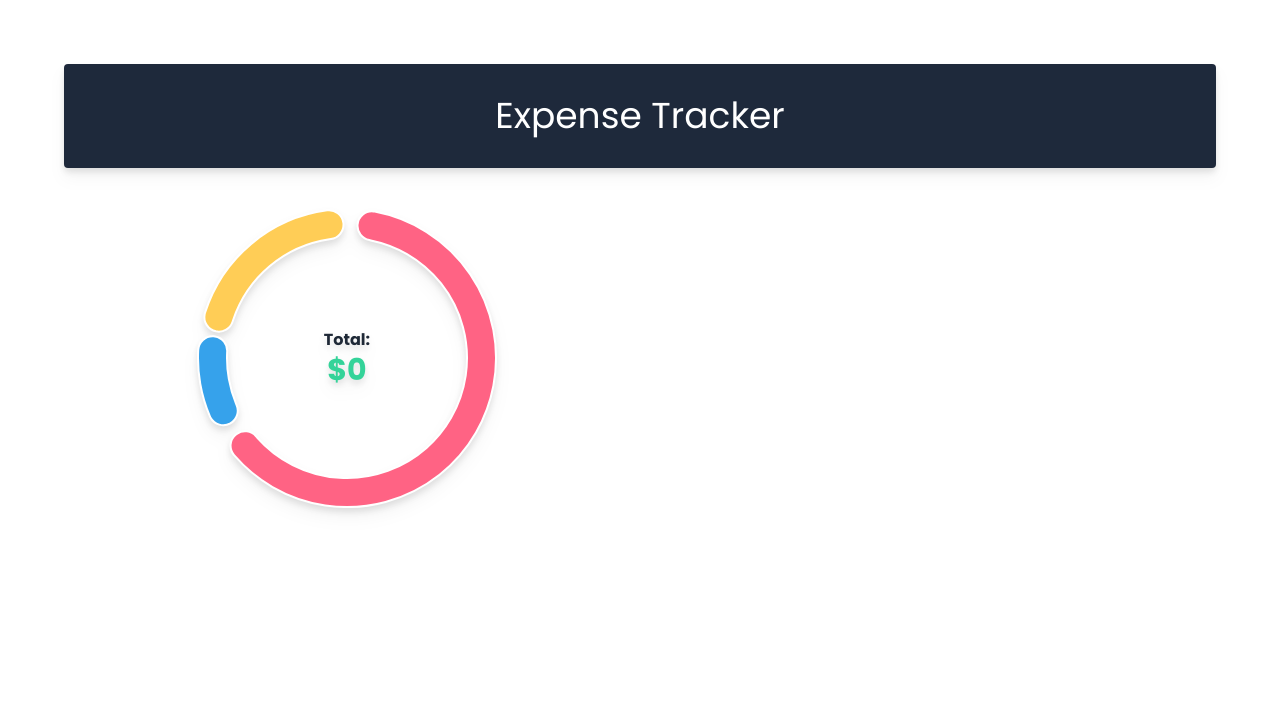
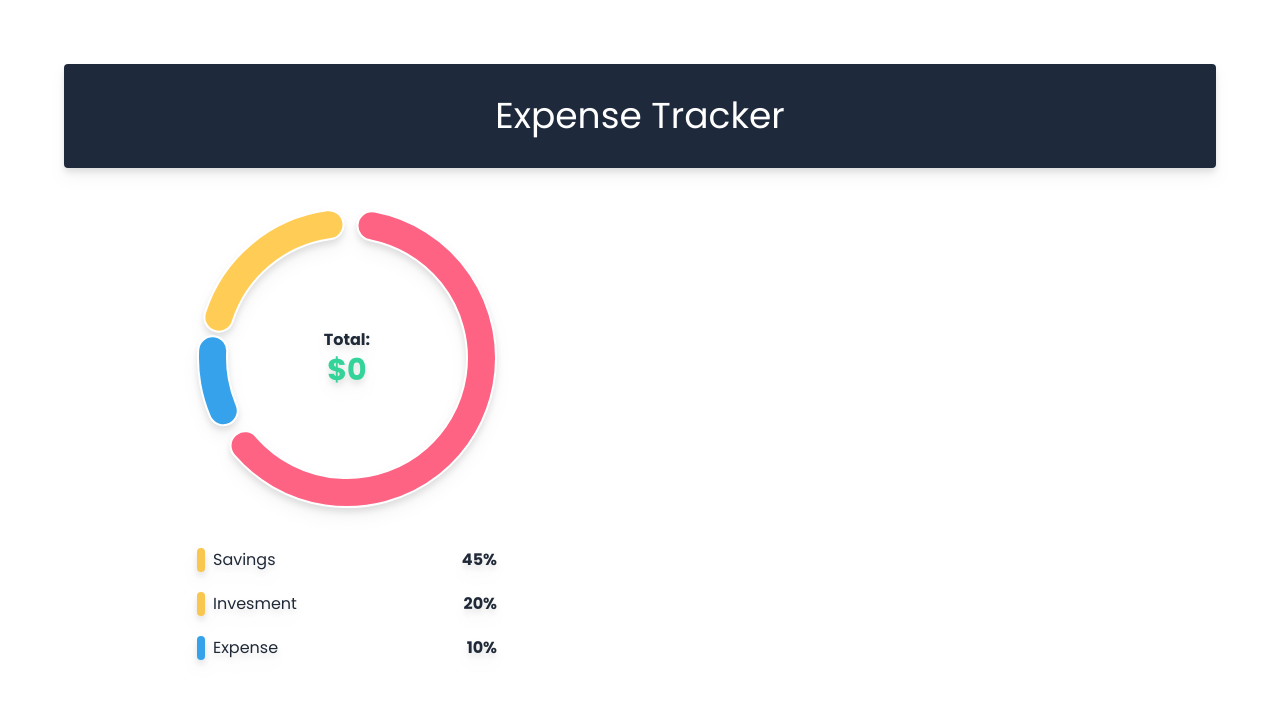
Before and after one commit to rody-huancas/frontend-expense-tracker-mern, a React (Vite) app: page / in a window 1280 px wide. Shown: the top 702 px of the page. Built offline with nearby package versions, Linux system fonts and the light colour scheme.

Commit message:
Add: label component

```diff
--- a/src/components/Graph.jsx
+++ b/src/components/Graph.jsx
@@ -1,5 +1,6 @@
 import { ArcElement, Chart } from "chart.js";
 import { Doughnut } from "react-chartjs-2";
+import { Labels } from "./Labels";
 
 Chart.register(ArcElement);
 
@@ -37,7 +38,10 @@ export const Graph = () => {
             </h3>
           </div>
 
-          <div className="flex flex-col py-10 gap-5">{/* Labels */}</div>
+          <div className="flex flex-col py-10 gap-5">
+            {/* Labels */}
+            <Labels />
+          </div>
         </div>
       </div>
     </>
--- /dev/null
+++ b/src/components/Labels.jsx
@@ -0,0 +1,44 @@
+const obj = [
+  {
+    type: "Savings",
+    color: "#f9c74f",
+    porcent: 45,
+  },
+  {
+    type: "Invesment",
+    color: "#f9c74f",
+    porcent: 20,
+  },
+  {
+    type: "Expense",
+    color: "rgb(54,162,235)",
+    porcent: 10,
+  },
+];
+
+export const Labels = () => {
+  return (
+    <>
+      {obj.map((v, i) => (
+        <LabelComponent key={i} data={v} />
+      ))}
+    </>
+  );
+};
+
+function LabelComponent({ data }) {
+  if (!data) return <></>;
+
+  return (
+    <div className="labels flex justify-between">
+      <div className="flex gap-2">
+        <div
+          className="w-2 h-2 rounded py-3"
+          style={{ backgroundColor: data.color ?? "#f9c74f" }}
+        ></div>
+        <h3 className="text-md">{data.type ?? ""}</h3>
+      </div>
+      <h3 className="font-bold">{data.porcent ?? 0}%</h3>
+    </div>
+  );
+}
```
